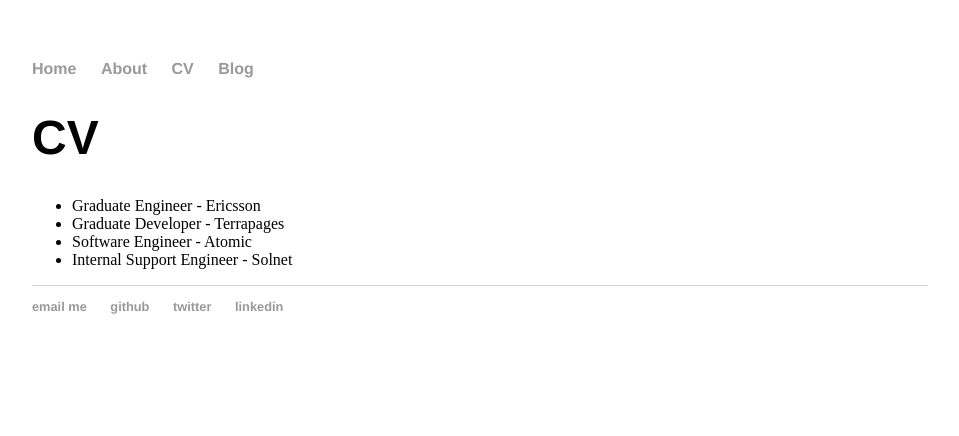
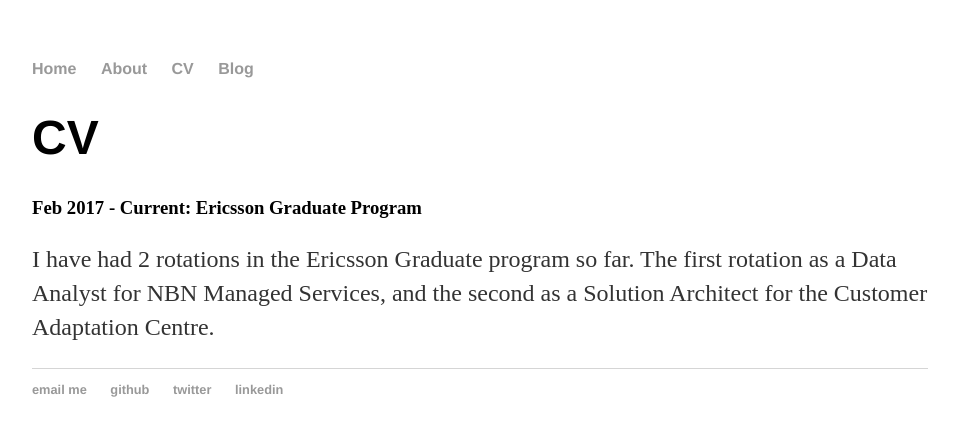
Before and after one commit to Sebbenbear/sebbenbear.github.io, a Jekyll site: the page built from cv/index.html, in a window 1280 px wide. Shown: the top 436 px of the page, without its empty margins (160-1119 px from the left). Built offline with Jekyll 4.4.1, drawn with Linux system fonts in a browser that asks for light colours.

Commit message:
Update index.html

```diff
--- a/cv/index.html
+++ b/cv/index.html
@@ -4,10 +4,7 @@
 ---
 <div class="blurb">
 	<h1>CV</h1>
-  <ul>
-    <li>Graduate Engineer - Ericsson </li>
-    <li>Graduate Developer - Terrapages</li>
-    <li>Software Engineer - Atomic </li>
-    <li>Internal Support Engineer - Solnet</li>
-  </ul>
+	<h3>Feb 2017 - Current: Ericsson Graduate Program</h3>
+	<p>I have had 2 rotations in the Ericsson Graduate program so far. The first rotation as a Data Analyst for NBN Managed
+		Services, and the second as a Solution Architect for the Customer Adaptation Centre.</p>
 </div>
```
